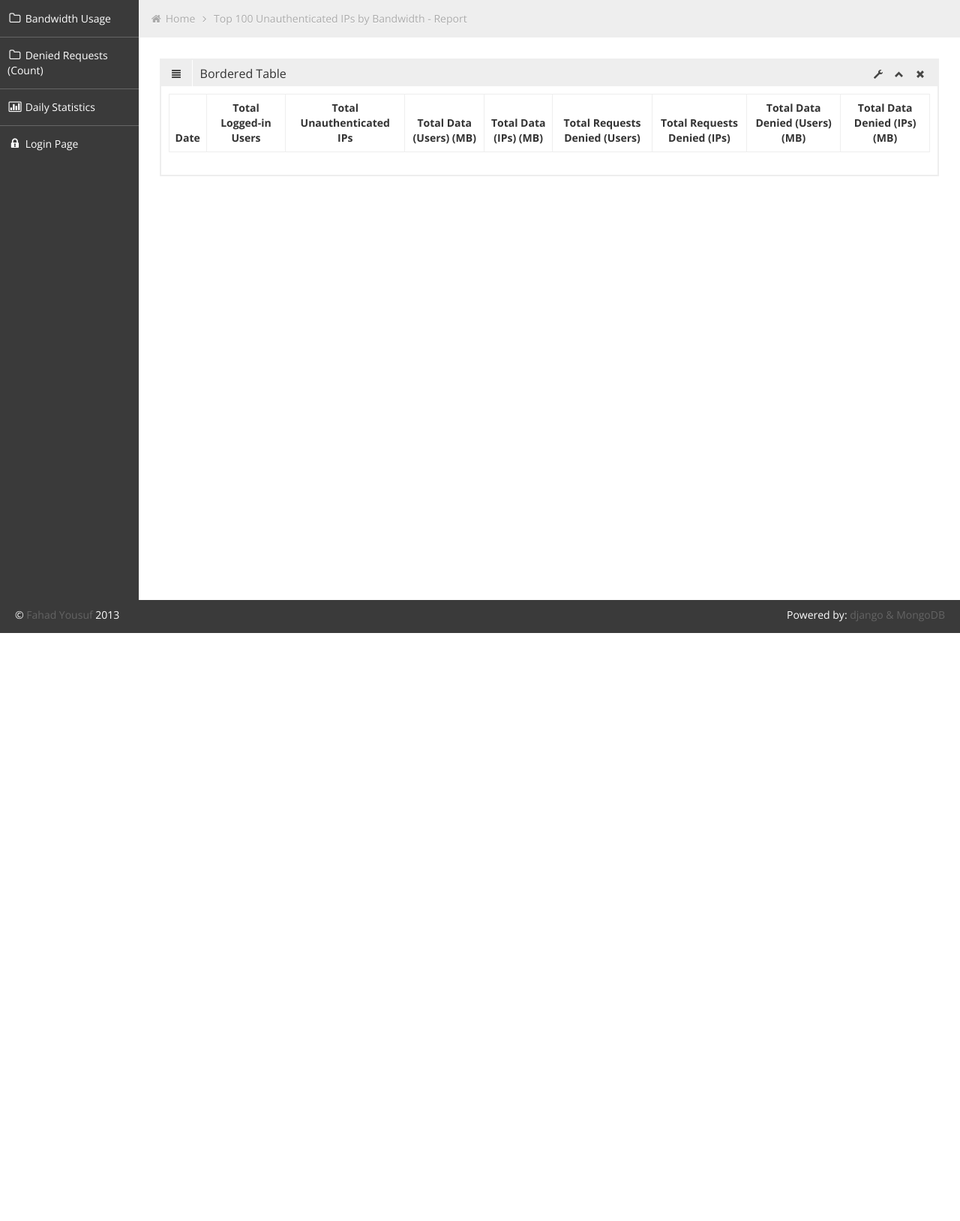
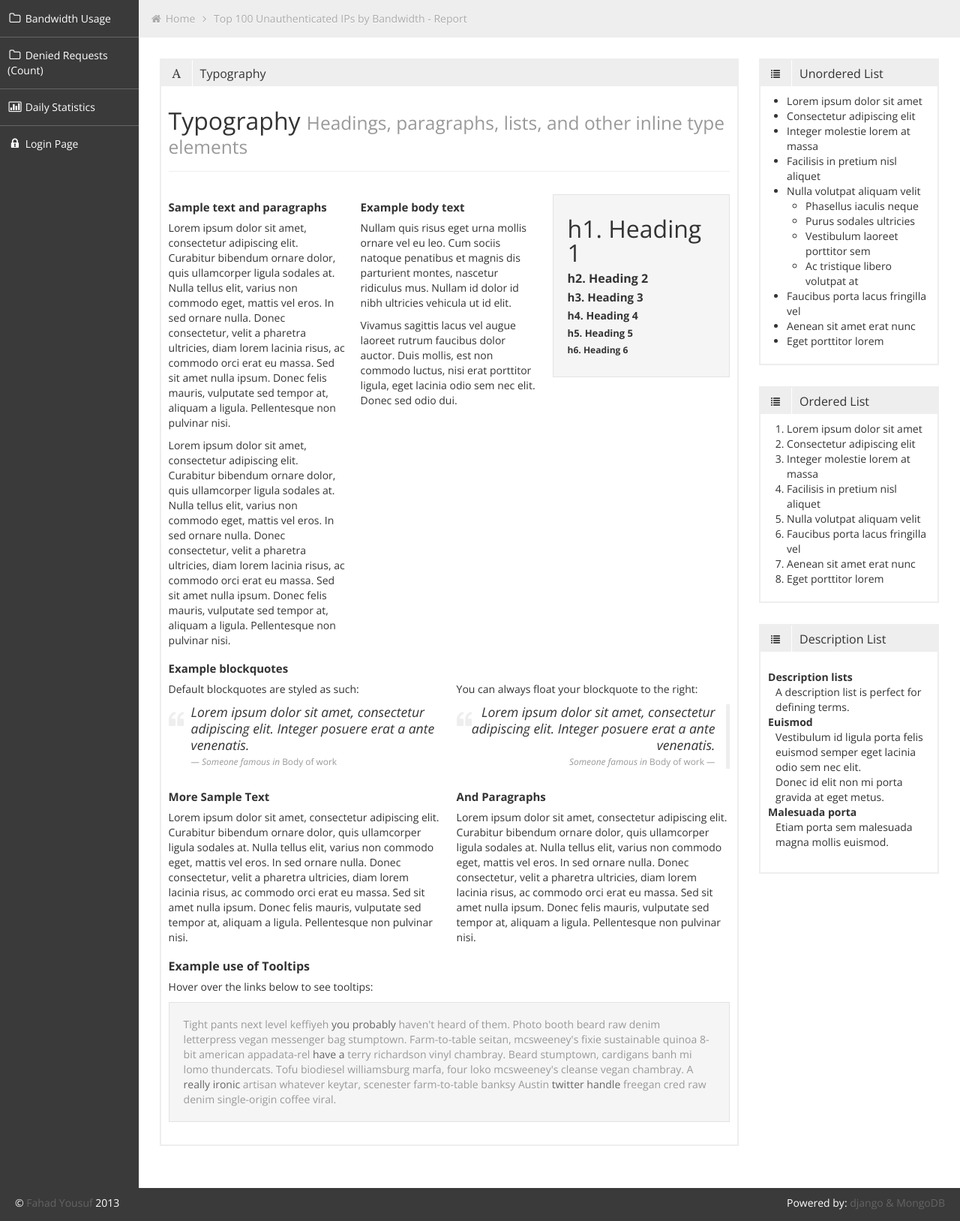
Before and after one commit to fahadysf/bluecoat-loganalyzer, a Django app: template templates/daily-stats.html in a window 1280 px wide. Shown: the part 41-1669 px from the top of the page at 75% size. Before the commit the page ends 885 px from the top, so only its background shows below. Run offline with Django 3.2, Linux system fonts and the light colour scheme; the template is opened without the code that fills it, so the values that code supplies are empty; some libraries are stand-ins or nearby versions.

```diff
--- a/templates/daily-stats.html
+++ b/templates/daily-stats.html
@@ -12,49 +12,151 @@
 {% endblock %}
 
 {% block widget_row %}
-    <div class="row-fluid sortable">
-				<div class="box span12">
+<div class="row-fluid sortable ui-sortable">
+				<div class="box span9">
 					<div class="box-header">
-						<h2><i class="halflings-icon align-justify"></i><span class="break"></span>Bordered Table</h2>
-						<div class="box-icon">
-							<a href="#" class="btn-setting"><i class="halflings-icon wrench"></i></a>
-							<a href="#" class="btn-minimize"><i class="halflings-icon chevron-up"></i></a>
-							<a href="#" class="btn-close"><i class="halflings-icon remove"></i></a>
-						</div>
+						<h2><i class="halflings-icon font"></i><span class="break"></span>Typography</h2>
 					</div>
 					<div class="box-content">
-						<table class="table table-bordered">
-							  <thead>
-								  <tr>
-									  <th class="align-center"> Date </th>
-									  <th class="align-center"> Total Logged-in Users </th>
-									  <th class="align-center"> Total Unauthenticated IPs </th>
-									  <th class="align-center"> Total Data (Users) (MB) </th>
-                                      <th class="align-center"> Total Data (IPs) (MB)</th>
-                                      <th class="align-center"> Total Requests Denied (Users)</th>
-                                      <th class="align-center"> Total Requests Denied (IPs)</th>
-                                      <th class="align-center"> Total Data Denied (Users) (MB) </th>
-                                      <th class="align-center"> Total Data Denied (IPs) (MB) </th>
-								  </tr>
-							  </thead>
-							  <tbody>
-                                {% for line in daily_stats %}
-								<tr>
-									<td class="align-center"> {{ line.date|date:"D d M Y" }} </td>
-									<td class="align-center"> {{ line.total_logged_users }} </td>
-									<td class="align-center"> {{ line.total_logged_unauth_ips }} </td>
-									<td class="align-center"> {{ line.total_data_users|div:1048576|floatformat:3 }} </td>
-                                    <td class="align-center"> {{ line.total_data_unauth_ips|div:1048576|floatformat:3 }} </td>
-                                    <td class="align-center"> {{ line.total_requests_denied_users }} </td>
-                                    <td class="align-center"> {{ line.total_requests_denied_ips }} </td>
-                                    <td class="align-center"> {{ line.total_data_denied_users|div:1048576|floatformat:3 }} </td>
-                                    <td class="align-center"> {{ line.total_data_denied_unauth_ips|div:1048576|floatformat:3 }} </td>
-								</tr>
-                                {% endfor %}
-							  </tbody>
-						 </table>
+						  <div class="page-header">
+							  <h1>Typography <small>Headings, paragraphs, lists, and other inline type elements</small></h1>
+						  </div>
+						  <div class="row-fluid">
+							  <div class="span4">
+								<h3>Sample text and paragraphs</h3>
+								<p>
+								Lorem ipsum dolor sit amet, consectetur adipiscing elit. Curabitur bibendum ornare dolor, quis ullamcorper ligula sodales at. Nulla tellus elit, varius non commodo eget, mattis vel eros. In sed ornare nulla. Donec consectetur, velit a pharetra ultricies, diam lorem lacinia risus, ac commodo orci erat eu massa. Sed sit amet nulla ipsum. Donec felis mauris, vulputate sed tempor at, aliquam a ligula. Pellentesque non pulvinar nisi.
+								</p>
+								<p>
+								Lorem ipsum dolor sit amet, consectetur adipiscing elit. Curabitur bibendum ornare dolor, quis ullamcorper ligula sodales at. Nulla tellus elit, varius non commodo eget, mattis vel eros. In sed ornare nulla. Donec consectetur, velit a pharetra ultricies, diam lorem lacinia risus, ac commodo orci erat eu massa. Sed sit amet nulla ipsum. Donec felis mauris, vulputate sed tempor at, aliquam a ligula. Pellentesque non pulvinar nisi.
+								</p>
+							  </div>
+							  <div class="span4">
+								<h3>Example body text</h3>
+								<p>Nullam quis risus eget urna mollis ornare vel eu leo. Cum sociis natoque penatibus et magnis dis parturient montes, nascetur ridiculus mus. Nullam id dolor id nibh ultricies vehicula ut id elit.</p>
+								<p>Vivamus sagittis lacus vel augue laoreet rutrum faucibus dolor auctor. Duis mollis, est non commodo luctus, nisi erat porttitor ligula, eget lacinia odio sem nec elit. Donec sed odio dui.</p>
+							  </div>
+							  <div class="span4 ">
+								<div class="well">
+								  <h1>h1. Heading 1</h1>
+								  <h2>h2. Heading 2</h2>
+								  <h3>h3. Heading 3</h3>
+								  <h4>h4. Heading 4</h4>
+								  <h5>h5. Heading 5</h5>
+								  <h6>h6. Heading 6</h6>
+								</div>
+							  </div>
+						  </div><!--/row -->
 
+						  <div class="row-fluid">
+							  <div class="span12">
+								  <h3>Example blockquotes</h3>
+								  <div class="row-fluid">
+									<div class="span6">
+									  <p>Default blockquotes are styled as such:</p>
+									  <blockquote>
+										<p>Lorem ipsum dolor sit amet, consectetur adipiscing elit. Integer posuere erat a ante venenatis.</p>
+										<small>Someone famous in <cite title="">Body of work</cite></small>
+									  </blockquote>
+									</div>
+									<div class="span6">
+									  <p>You can always float your blockquote to the right:</p>
+									  <blockquote class="pull-right">
+										<p>Lorem ipsum dolor sit amet, consectetur adipiscing elit. Integer posuere erat a ante venenatis.</p>
+										<small>Someone famous in <cite title="">Body of work</cite></small>
+									  </blockquote>
+									</div>
+								  </div>
+							  </div>
+						  </div>
+						  <div class="row-fluid">
+								<div class="span6">
+								<h3>More Sample Text</h3>
+								<p>
+								Lorem ipsum dolor sit amet, consectetur adipiscing elit. Curabitur bibendum ornare dolor, quis ullamcorper ligula sodales at. Nulla tellus elit, varius non commodo eget, mattis vel eros. In sed ornare nulla. Donec consectetur, velit a pharetra ultricies, diam lorem lacinia risus, ac commodo orci erat eu massa. Sed sit amet nulla ipsum. Donec felis mauris, vulputate sed tempor at, aliquam a ligula. Pellentesque non pulvinar nisi.
+								</p>
+								</div>
+								<div class="span6">
+								<h3>And Paragraphs</h3>
+								<p>
+								Lorem ipsum dolor sit amet, consectetur adipiscing elit. Curabitur bibendum ornare dolor, quis ullamcorper ligula sodales at. Nulla tellus elit, varius non commodo eget, mattis vel eros. In sed ornare nulla. Donec consectetur, velit a pharetra ultricies, diam lorem lacinia risus, ac commodo orci erat eu massa. Sed sit amet nulla ipsum. Donec felis mauris, vulputate sed tempor at, aliquam a ligula. Pellentesque non pulvinar nisi.
+								</p>
+							  </div>
+						  </div>
+						  <div class="row-fluid">
+							  <div class="span12">
+								<h2>Example use of Tooltips</h2>
+								<p>Hover over the links below to see tooltips:</p>
+								<div class="tooltip-demo well">
+								  <p class="muted" style="margin-bottom: 0;">Tight pants next level keffiyeh <a href="#" data-rel="tooltip" data-original-title="first tooltip">you probably</a> haven't heard of them. Photo booth beard raw denim letterpress vegan messenger bag stumptown. Farm-to-table seitan, mcsweeney's fixie sustainable quinoa 8-bit american appadata-rel <a href="#" data-rel="tooltip" data-original-title="Another tooltip">have a</a> terry richardson vinyl chambray. Beard stumptown, cardigans banh mi lomo thundercats. Tofu biodiesel williamsburg marfa, four loko mcsweeney's cleanse vegan chambray. A <a href="#" data-rel="tooltip" data-original-title="Another one here too">really ironic</a> artisan whatever keytar, scenester farm-to-table banksy Austin <a href="#" data-rel="tooltip" data-original-title="The last tip!">twitter handle</a> freegan cred raw denim single-origin coffee viral.
+								  </p>
+								</div>
+							  </div>
+						  </div>
+					  </div>
+				</div><!--/span-->
+
+				<div class="box span3">
+					<div class="box-header" data-original-title="">
+						<h2><i class="halflings-icon list"></i><span class="break"></span>Unordered List</h2>
+					</div>
+					<div class="box-content">
+						<ul>
+						  <li>Lorem ipsum dolor sit amet</li>
+						  <li>Consectetur adipiscing elit</li>
+						  <li>Integer molestie lorem at massa</li>
+						  <li>Facilisis in pretium nisl aliquet</li>
+						  <li>Nulla volutpat aliquam velit
+							<ul>
+							  <li>Phasellus iaculis neque</li>
+							  <li>Purus sodales ultricies</li>
+							  <li>Vestibulum laoreet porttitor sem</li>
+							  <li>Ac tristique libero volutpat at</li>
+							</ul>
+						  </li>
+						  <li>Faucibus porta lacus fringilla vel</li>
+						  <li>Aenean sit amet erat nunc</li>
+						  <li>Eget porttitor lorem</li>
+						</ul>
 					</div>
 				</div><!--/span-->
-    </div><!--/row-->
+
+				<div class="box span3">
+					<div class="box-header" data-original-title="">
+						<h2><i class="halflings-icon list"></i><span class="break"></span>Ordered List</h2>
+					</div>
+					<div class="box-content">
+						<ol>
+						  <li>Lorem ipsum dolor sit amet</li>
+						  <li>Consectetur adipiscing elit</li>
+						  <li>Integer molestie lorem at massa</li>
+						  <li>Facilisis in pretium nisl aliquet</li>
+						  <li>Nulla volutpat aliquam velit</li>
+						  <li>Faucibus porta lacus fringilla vel</li>
+						  <li>Aenean sit amet erat nunc</li>
+						  <li>Eget porttitor lorem</li>
+						</ol>
+					</div>
+				</div><!--/span-->
+
+				<div class="box span3">
+					<div class="box-header" data-original-title="">
+						<h2><i class="halflings-icon list"></i><span class="break"></span>Description List</h2>
+					</div>
+					<div class="box-content">
+						<dl>
+						  <dt>Description lists</dt>
+						  <dd>A description list is perfect for defining terms.</dd>
+						  <dt>Euismod</dt>
+						  <dd>Vestibulum id ligula porta felis euismod semper eget lacinia odio sem nec elit.</dd>
+						  <dd>Donec id elit non mi porta gravida at eget metus.</dd>
+						  <dt>Malesuada porta</dt>
+						  <dd>Etiam porta sem malesuada magna mollis euismod.</dd>
+						</dl>
+					</div>
+				</div><!--/span-->
+
+
+
+			</div>
 {% endblock %}
```
